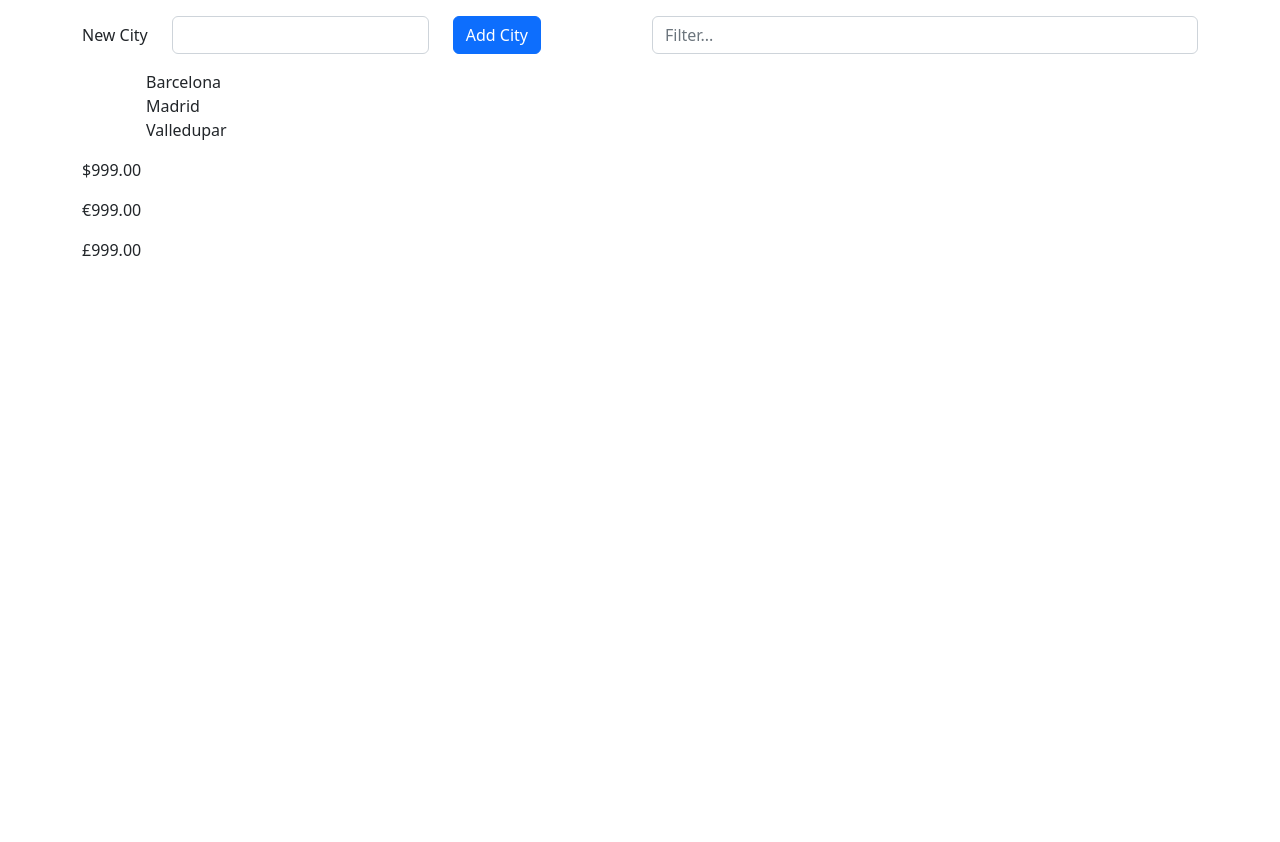
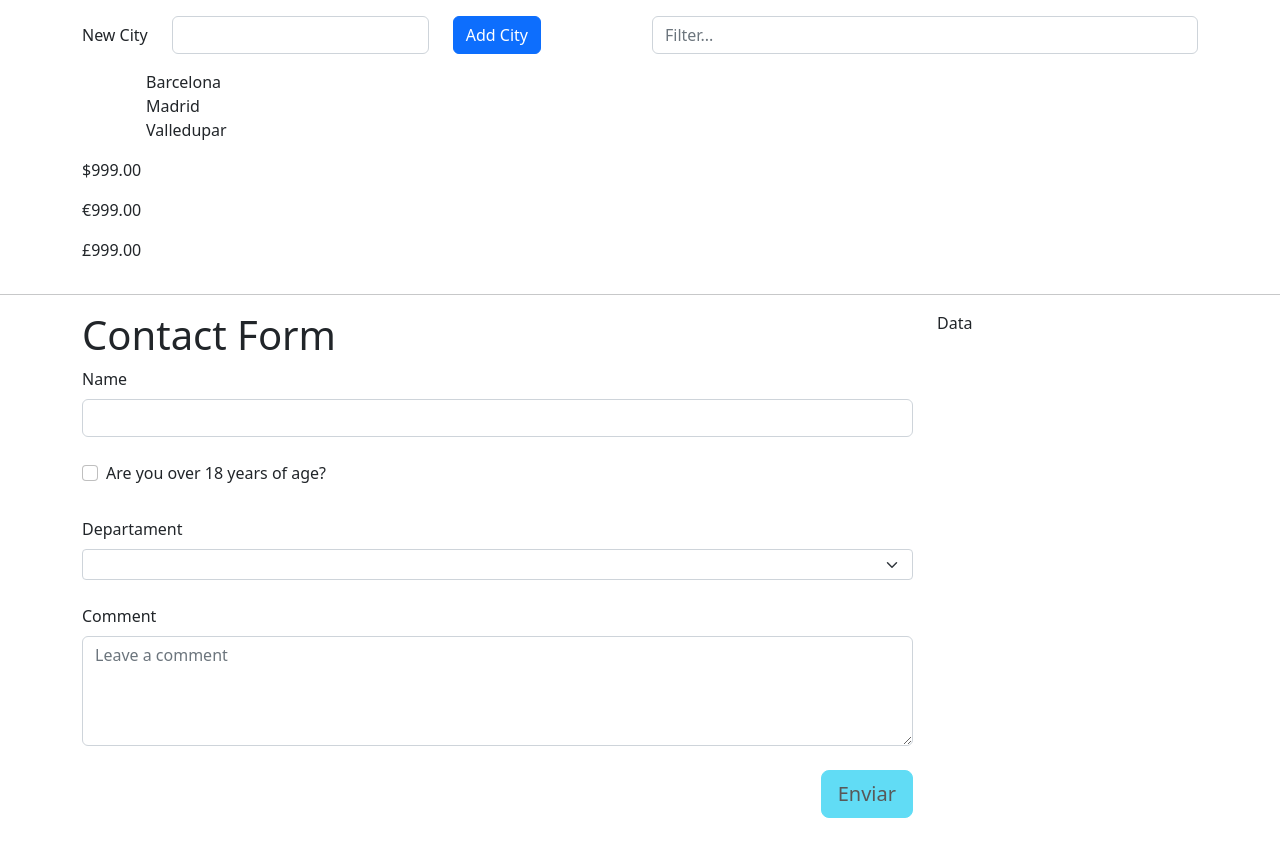
Before and after one commit to lelequinter/Angular-en-28-Dias, an Angular app: page / in a window 1280 px wide. Before the commit the page ends 800 px from the top, so only its background shows below. Built offline with nearby package versions, Linux system fonts and the light colour scheme.

Commit message:
video #14 de angular, formularios template-driven

```diff
--- a/src/app/app.component.html
+++ b/src/app/app.component.html
@@ -30,3 +30,12 @@
     </div>
   </div>
 </div>
+<hr>
+<div class="container">
+  <div class="row">
+    <div class="col-9">
+      <app-contact></app-contact>
+    </div>
+    <div class="col-3">Data</div>
+  </div>
+</div>
--- a/src/app/app.module.ts
+++ b/src/app/app.module.ts
@@ -7,9 +7,10 @@
 import { FormNewItemComponent } from './form-new-item/form-new-item.component';
 import { CitiesComponent } from './cities/cities.component';
 import { FilterPipe } from './pipes/filter/filter.pipe';
+import { ContactComponent } from './contact/contact.component';
 
 @NgModule({
-  declarations: [AppComponent, ButtonComponent, FormNewItemComponent, CitiesComponent, FilterPipe],
+  declarations: [AppComponent, ButtonComponent, FormNewItemComponent, CitiesComponent, FilterPipe, ContactComponent],
   imports: [BrowserModule, FormsModule],
   providers: [],
   bootstrap: [AppComponent],
--- /dev/null
+++ b/src/app/contact/contact.component.html
@@ -0,0 +1,35 @@
+<h1>Contact Form</h1>
+<form (ngSubmit)="onSubmit(contactForm);" #contactForm="ngForm">
+    <div class="mb-4">
+        <label for="name" class="form-label">Name</label>
+        <input type="text" class="form-control" id="name" name="name" [(ngModel)]="model.name" required #name="ngModel">
+        <div [hidden]="name.valid || name.pristine " class="alert alert-danger">This field is requiered</div>
+    </div>
+    <div class="mb-4 form-check">
+        <label for="checkAdult" class="form-label">Are you over 18 years of age?</label>
+        <input type="checkbox" class="form-check-input" id="checkAdult" name="checkAdult" [(ngModel)]="model.checkAdult"
+            required #checkAdult="ngModel">
+        <div [hidden]="checkAdult.valid || checkAdult.pristine " class="alert alert-danger">This field is requiered</div>
+    </div>
+    <div class="mb-4">
+        <label for="departament" class="form-label">Departament</label>
+        <select name="departament" id="departament" name="departament" class="form-select form-select-sm"
+            [(ngModel)]="model.departament" #department="ngModel">
+            <option selected>Open this select</option>
+            <option value="marketing">Marketing</option>
+            <option value="sales">Sales</option>
+            <option value="other">Other</option>
+        </select>
+    </div>
+    <div class="mb-4">
+        <label for="comment" class="form-label">Comment</label>
+        <textarea class="form-control" placeholder="Leave a comment" name="comment" id="comment" rows="4"
+            [(ngModel)]="model.comment" required #comment="ngModel"></textarea>
+        <div [hidden]="comment.valid || comment.pristine " class="alert alert-danger">This field is requiered</div>
+    </div>
+
+    <div class="d-flex justify-content-end mb-4">
+        <button type="submit" class="btn btn-info btn-lg" [disabled]="contactForm.invalid" >Enviar</button>
+    </div>
+
+</form>
--- /dev/null
+++ b/src/app/contact/contact.component.ts
@@ -0,0 +1,31 @@
+import { Component, OnInit } from '@angular/core';
+import { NgForm } from '@angular/forms';
+
+interface ContactForm {
+  "checkAdult": string;
+  "comment": boolean;
+  "departament": string;
+  "name": string;
+}
+
+@Component({
+  selector: 'app-contact',
+  templateUrl: './contact.component.html',
+  styleUrls: ['./contact.component.scss'],
+})
+export class ContactComponent  {
+
+  model = {
+    checkAdult: false,
+    comment: "",
+    departament: "",
+    name: "",
+  }
+
+  constructor() {}
+
+
+  onSubmit(form: NgForm) {
+    console.log('form Values', form);
+  }
+}
```
Also changed, not shown: src/app/contact/contact.component.scss (added), 1 other file (tests, documents, lock files or other folders).
